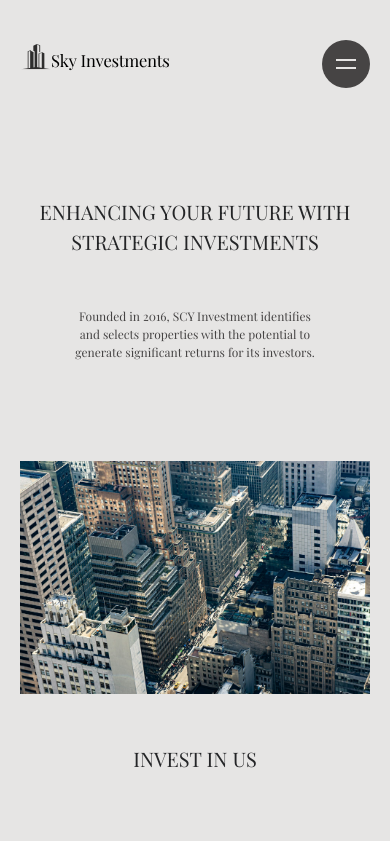
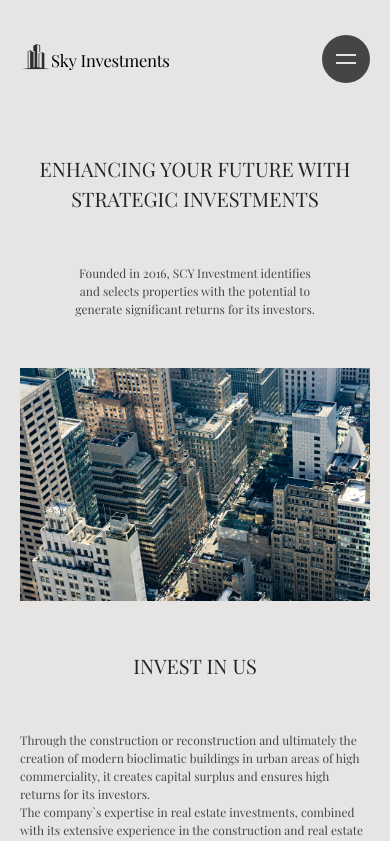
Before and after one commit to martynakiljan/sky-inwestment-website, a React (Vite) app: page /invest in a window 390 px wide. Shown: the top 841 px of the page. Built offline with nearby package versions, Linux system fonts and the light colour scheme; a web font is replaced by a local one.

Commit message:
some update mobile

```diff
--- a/src/styles/about.scss
+++ b/src/styles/about.scss
@@ -12,6 +12,7 @@
 	display: flex;
 	flex-direction: column;
 	justify-content: flex-start;
+	gap: 25px;
 
 	@include md-min {
 		flex-direction: row;
--- a/src/styles/invest.scss
+++ b/src/styles/invest.scss
@@ -5,11 +5,12 @@
 }
 
 .invest__description {
-	padding-bottom: 50px;
+	@include md-min {
+		padding-bottom: 50px;
+	}
 }
 
 .invest__container {
-	padding-top: 50px;
 	display: flex;
 	flex-direction: column;
 	justify-content: flex-start;
@@ -17,6 +18,7 @@
 	@include md-min {
 		flex-direction: row;
 		gap: 50px;
+		padding-top: 50px;
 	}
 }
 
--- a/src/styles/menu.scss
+++ b/src/styles/menu.scss
@@ -1,6 +1,6 @@
 .menu {
 	@include md-max {
-		height: 15vh;
+		height: 10vh;
 	}
 }
 
@@ -37,6 +37,7 @@ nav {
 	height: 30px;
 	border-radius: 50%;
 	color: $color-bg;
+	margin-top: -10px;
 }
 
 .menu__col--right {
```
